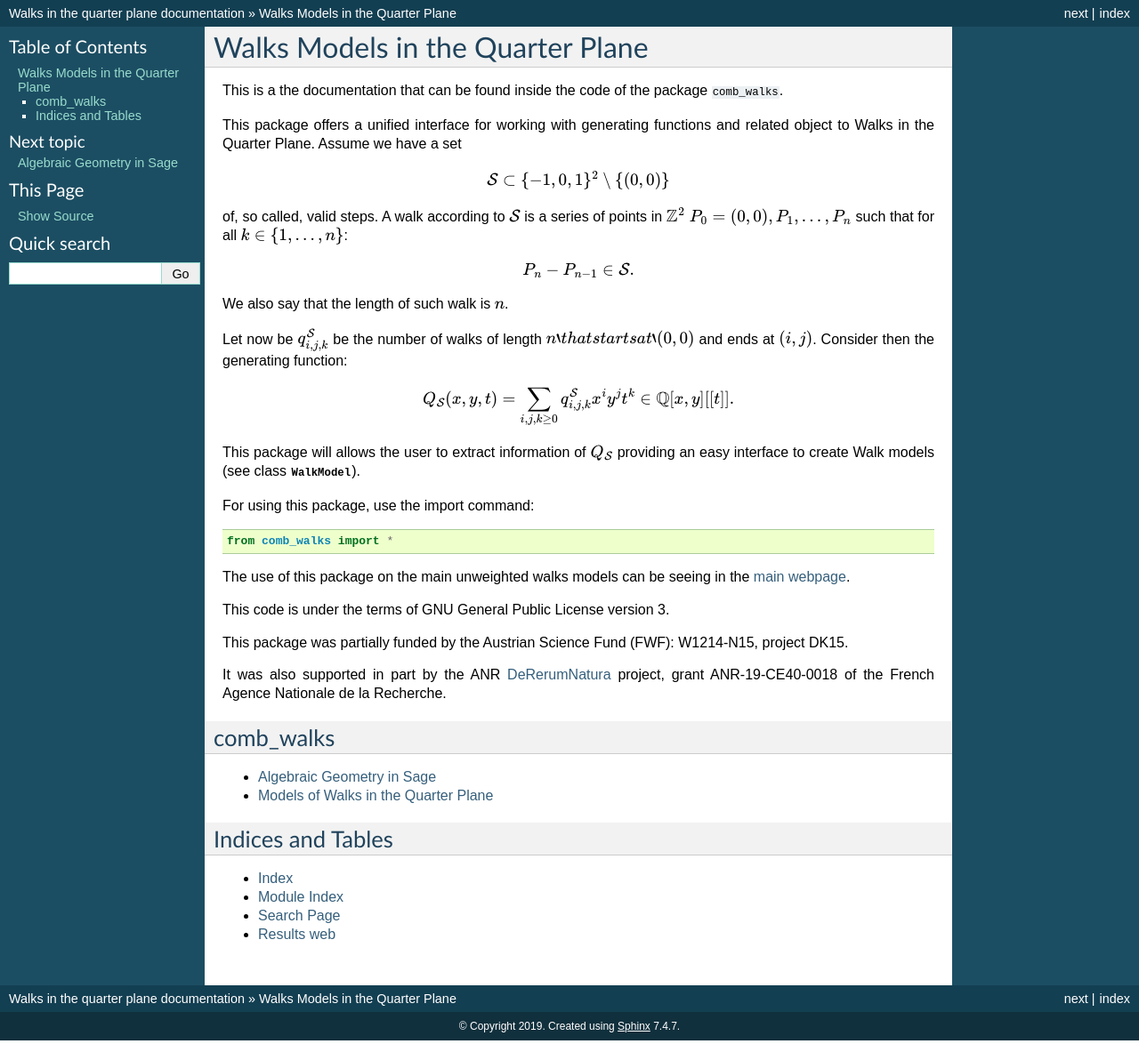
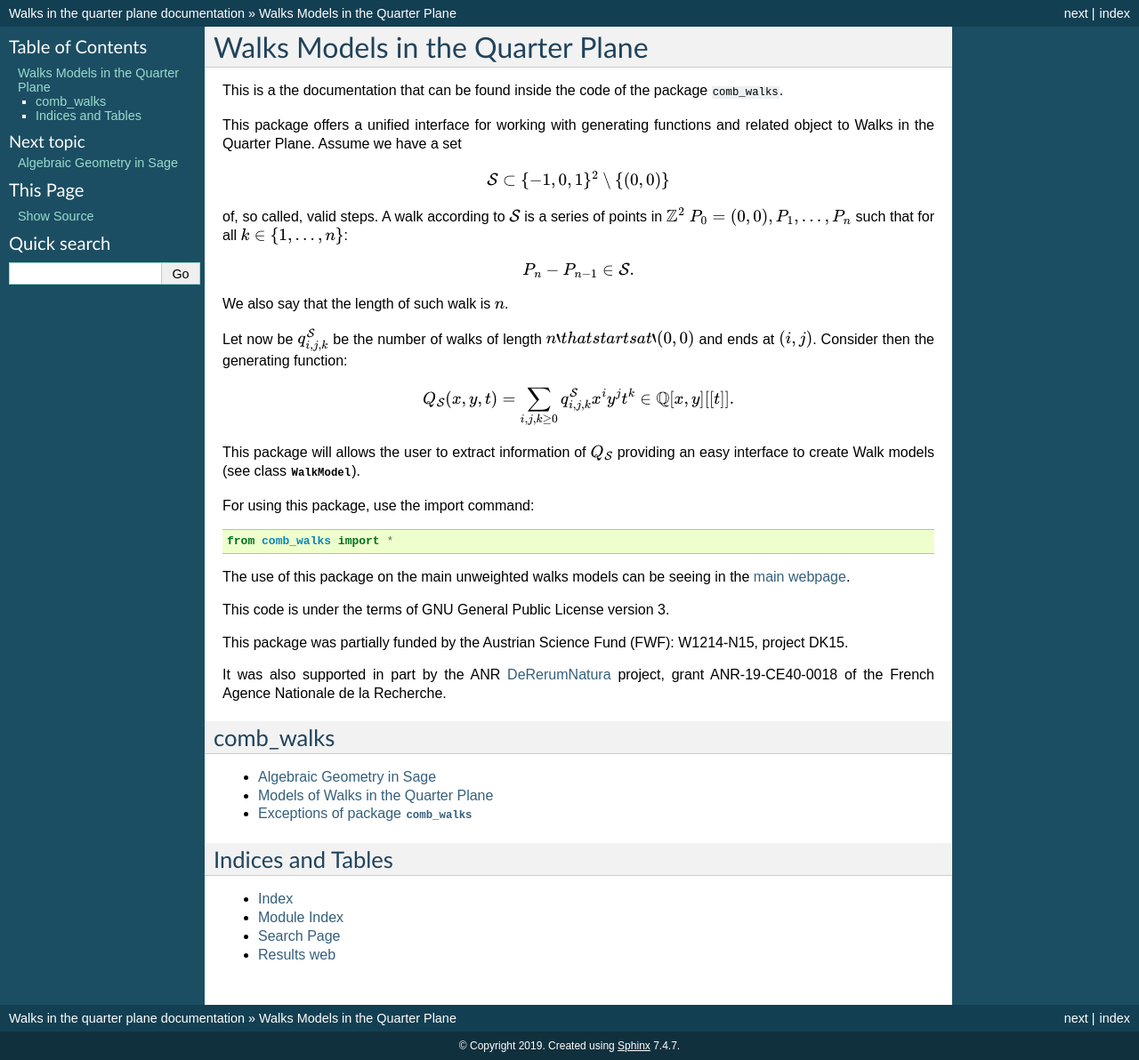
Before and after one commit to passagemath/passagemath-pkg-comb_walks, a Sphinx documentation site: the page built from docs/source/index.rst, in a window 1280 px wide. Shown: the whole page at 89% size. Built offline with Sphinx 7.4.7, drawn with Linux system fonts in a browser that asks for light colours; formulas are drawn with MathJax 3; the version number could not be read and is left out; before the commit the page ends 1170 px from its top, so only the background shows below that.

Commit message:
Added documentation of the exceptions

```diff
--- /dev/null
+++ b/docs/source/exceptions.rst
@@ -0,0 +1,9 @@
+.. nodoctest
+
+Exceptions of package ``comb_walks``
+=====================================
+
+.. automodule:: comb_walks.exceptions
+   :members:
+   :undoc-members:
+   :show-inheritance:
--- a/docs/source/index.rst
+++ b/docs/source/index.rst
@@ -53,6 +53,7 @@
 
    alggeo
    walkmodel
+   exceptions
 
 Indices and Tables
 ==================
```
